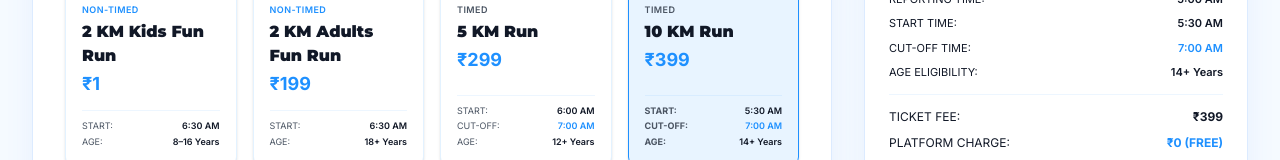
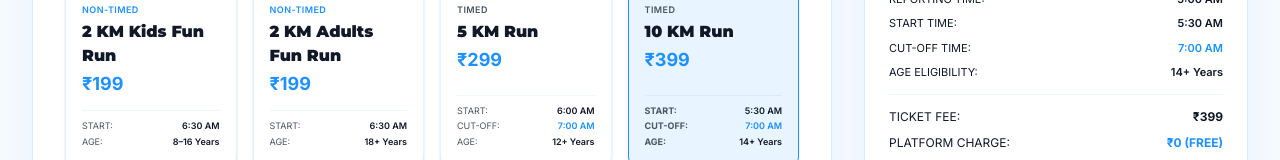
Before and after one commit to devpdhana/feelthebeat, a Next.js app: page /register in a window 1280 px wide. Shown: the part 391-551 px from the top of the page. Built offline with nearby package versions, Linux system fonts and the light colour scheme.

Commit message:
value changes

```diff
--- a/components/layout/RegistrationContext.tsx
+++ b/components/layout/RegistrationContext.tsx
@@ -252,7 +252,7 @@ function RegistrationFormModal({ isOpen, onClose }: { isOpen: boolean; onClose:
                   onChange={(e) => setFormData({ ...formData, category: e.target.value })}
                   className="w-full bg-[#101010] border border-white/8 px-4 py-2.5 text-xs text-white focus:border-brand-primary focus:outline-none transition-colors uppercase appearance-none cursor-pointer"
                 >
-                  <option value="2km-kids">2 KM KIDS FUN RUN — ₹1 (NON-TIMED | START: 6:30 AM | 8–16 YRS)</option>
+                  <option value="2km-kids">2 KM KIDS FUN RUN — ₹199 (NON-TIMED | START: 6:30 AM | 8–16 YRS)</option>
                   <option value="2km">2 KM ADULTS FUN RUN — ₹199 (NON-TIMED | START: 6:30 AM | 18+ YRS)</option>
                   <option value="5km">5 KM RUN — ₹299 (TIMED | START: 6:00 AM | CUT-OFF: 7:00 AM | 12+ YRS)</option>
                   <option value="10km">10 KM RUN — ₹399 (TIMED | START: 5:30 AM | CUT-OFF: 7:00 AM | 14+ YRS)</option>
--- a/data/events.ts
+++ b/data/events.ts
@@ -42,7 +42,7 @@ export const raceCategories: RaceCategory[] = [
       "Sree Jayam School",
       "Deboer Ground",
     ],
-    fee: 1,
+    fee: 199,
   },
   {
     id: "2km",
--- a/data/registrationConfig.ts
+++ b/data/registrationConfig.ts
@@ -18,7 +18,7 @@ export const racePrices: Record<string, RaceFee> = {
     id: "2km-kids",
     name: "2 KM Kids Fun Run",
     distance: "2 KM",
-    fee: 1,
+    fee: 199,
     reportingTime: "5:00 AM",
     startTime: "6:30 AM",
     isTimed: false,
```
